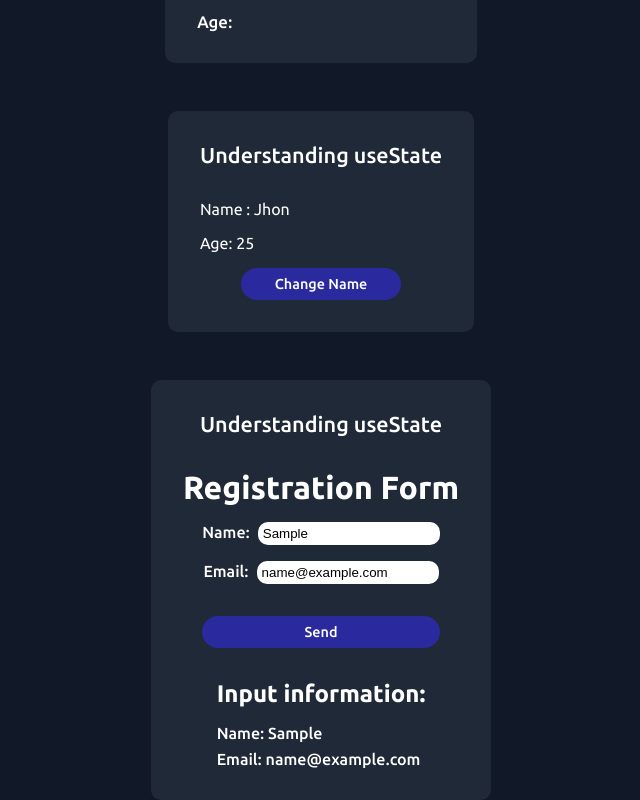
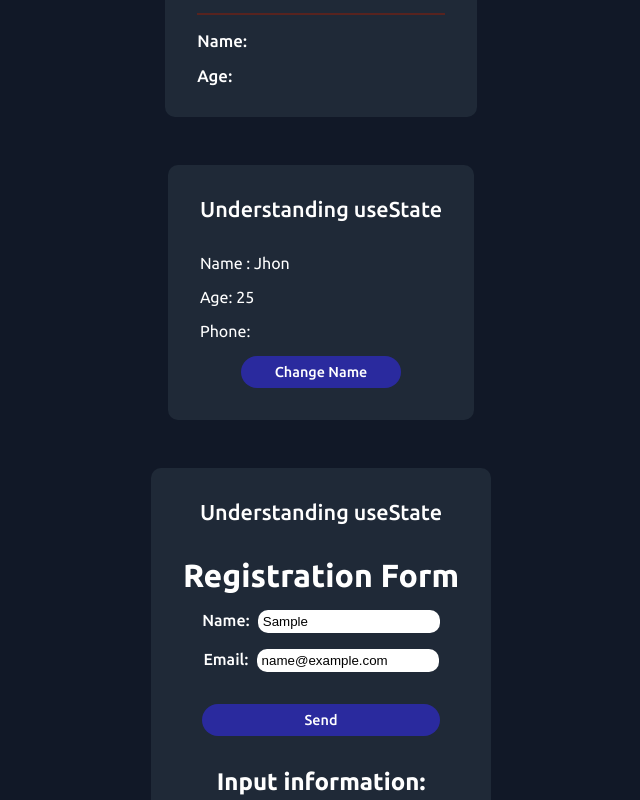
Before and after one commit to minu-arch/react-routes, a React (Create React App) app: page /React in a window 1280 px wide. Both pictures are taken after typing "Sample", "name@example.com" into the empty fields and a click on the button "Send". Shown: the whole page, without its empty margins (319-959 px from the left). Built offline with nearby package versions, Linux system fonts and the light colour scheme.

Commit message:
Update RegistrationForm

```diff
--- a/src/views/React/FormSimple.tsx
+++ b/src/views/React/FormSimple.tsx
@@ -2,11 +2,17 @@ import React from 'react';
 import styles from './FormSimple.module.css';
 import { useState } from 'react';
 
+type UserType = {
+  name: string;
+  age: number;
+  phone?: string;
+};
+
 const FormSimple = () => {
-  const [user, setUser] = useState({ name: 'Jhon', age: 25 });
+  const [user, setUser] = useState<UserType>({ name: 'Jhon', age: 25 });
 
   const changeName = () => {
-    setUser({ ...user, name: 'Jane', age: 30 });
+    setUser({ ...user, name: 'Jane', age: 30, phone: '1234567890' });
   };
   return (
     <>
@@ -15,6 +21,7 @@ const FormSimple = () => {
         <div className={styles.changename}>
           <p className={styles.name}>Name : {user.name}</p>
           <p className={styles.age}>Age: {user.age}</p>
+          <p className={styles.phone}>Phone: {user.phone}</p>
           <button className={styles.namechange} onClick={changeName}>
             Change Name
           </button>
--- a/src/views/React/RegistrationForm.tsx
+++ b/src/views/React/RegistrationForm.tsx
@@ -1,8 +1,17 @@
 import React, { useState } from 'react';
 import styles from './RegistrationForm.module.css';
 
+type FormDataType = {
+  name: string;
+  email: string;
+};
+
 const RegistrationForm = () => {
-  const [formData, setFormData] = useState({ name: '', email: '' });
+  const [formData, setFormData] = useState<FormDataType>({
+    name: '',
+    email: '',
+  });
+  const [submitted, setSubmitted] = useState<FormDataType | null>(null);
 
   const handleChange = (e: React.ChangeEvent<HTMLInputElement>) => {
     const { name, value } = e.target;
@@ -11,6 +20,7 @@ const RegistrationForm = () => {
 
   const handleSubmit = (e: React.FormEvent<HTMLFormElement>) => {
     e.preventDefault();
+    setSubmitted(formData);
     console.log('date bagate:', formData);
   };
   return (
@@ -25,6 +35,7 @@ const RegistrationForm = () => {
               <input
                 type="text"
                 name="name"
+                required
                 value={formData.name}
                 onChange={handleChange}
               />
@@ -36,6 +47,7 @@ const RegistrationForm = () => {
               <input
                 type="email"
                 name="email"
+                required
                 value={formData.email}
                 onChange={handleChange}
               />
@@ -46,9 +58,19 @@ const RegistrationForm = () => {
           </button>
         </form>
         <div className={styles.inputreg}>
-          <h2>Input information:</h2>
-          <p>Name: {formData.name}</p>
-          <p>Email: {formData.email}</p>
+          {submitted && (
+            <>
+              <h2>Input information:</h2>
+              <p>Name: {submitted?.name}</p>
+              <p>Email: {submitted?.email}</p>
+              <button
+                className={styles.regbutton}
+                onClick={() => setSubmitted(null)}
+              >
+                Clear data
+              </button>
+            </>
+          )}
         </div>
       </div>
     </div>
```
